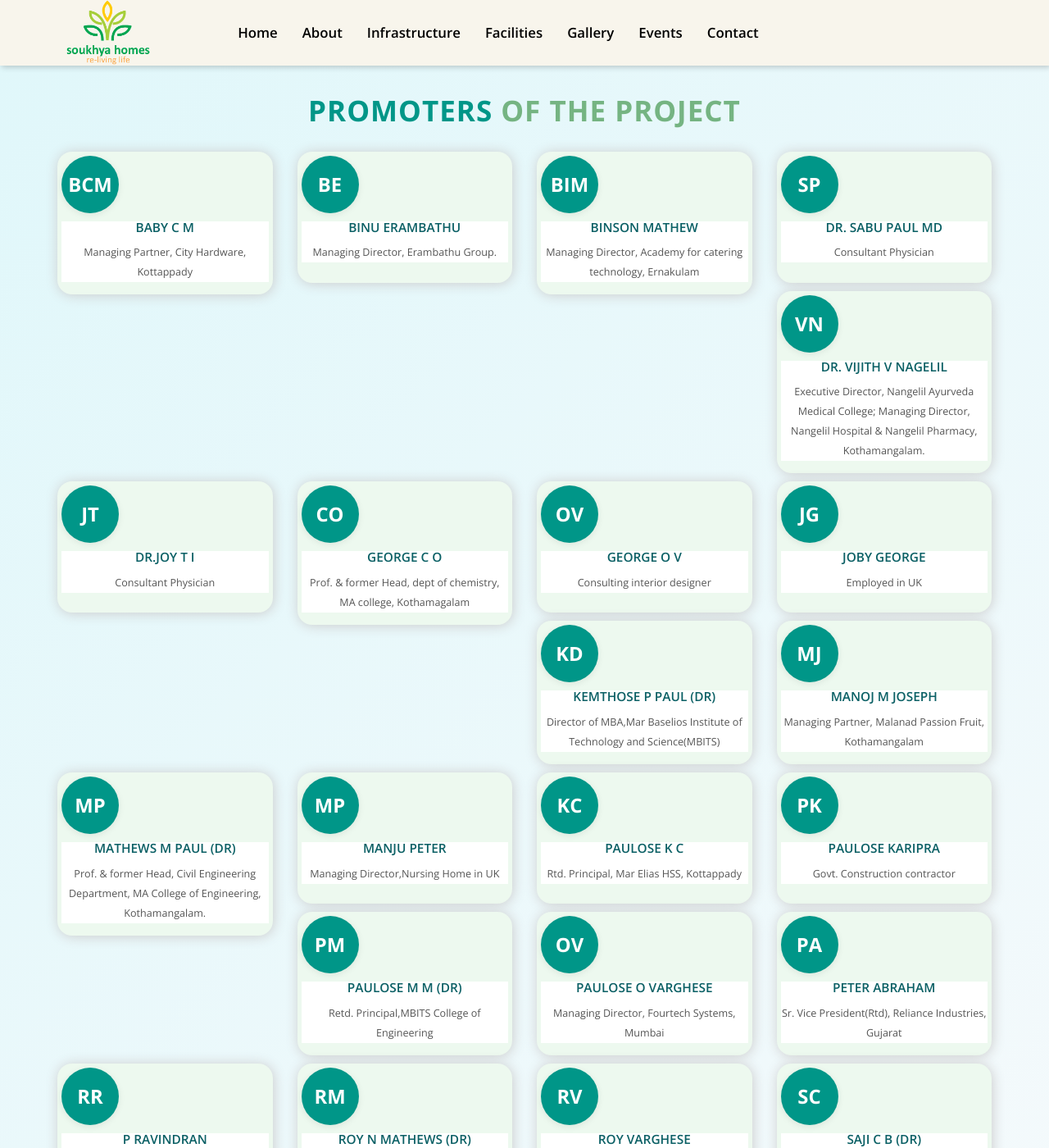
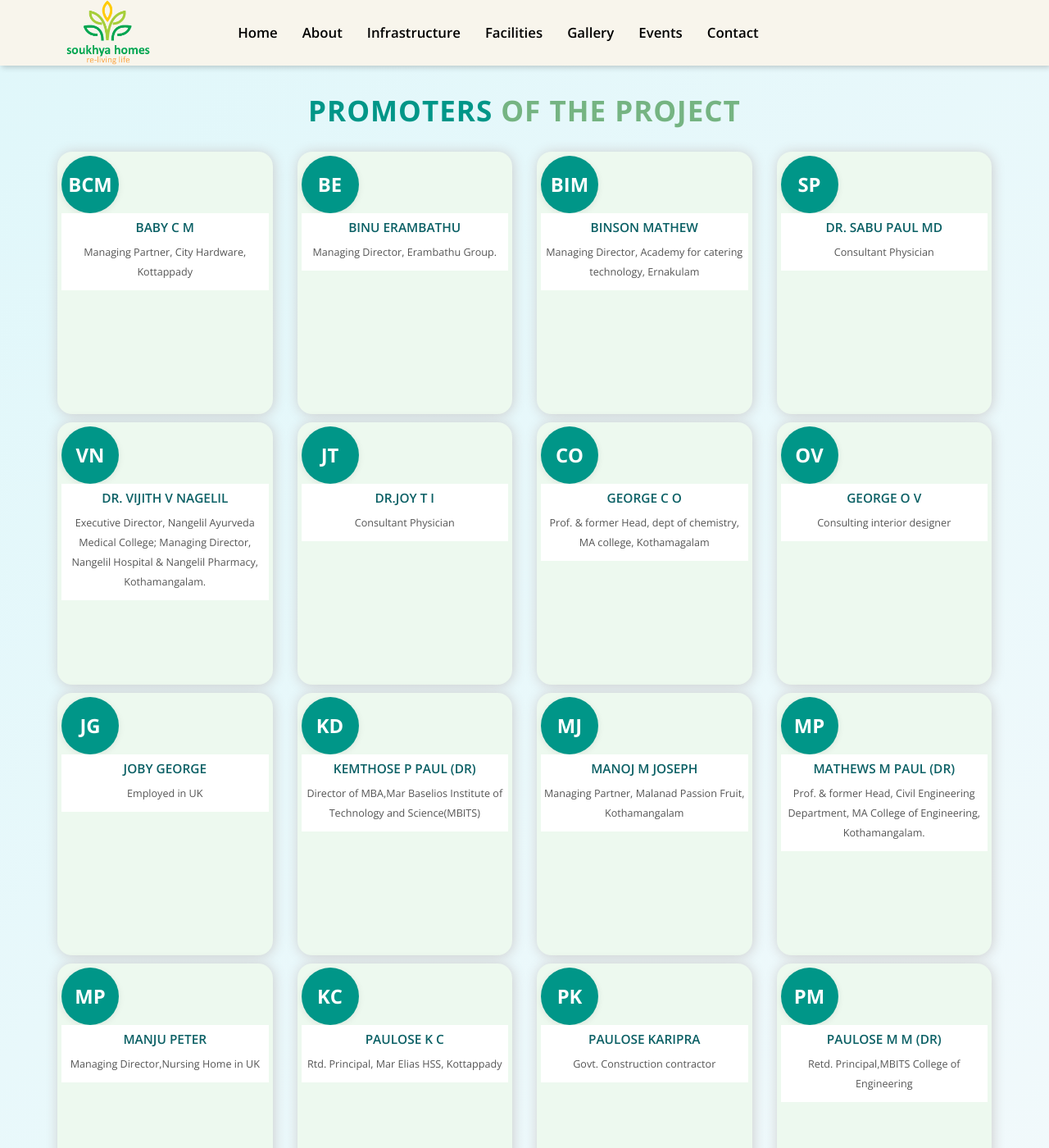
Before and after one commit to soukhyahomes/soukhyahomes.github.io, a Jekyll site: the page built from about.md, in a window 1280 px wide and 1400 px high, scrolled down 1031 px. Shown: the whole window at 82% size. Built offline with Jekyll 4.4.1, drawn with Linux system fonts in a browser that asks for light colours; nearby versions of some CDN libraries.

Commit message:
Promoters

```diff
--- a/_layouts/about.html
+++ b/_layouts/about.html
@@ -380,6 +380,11 @@
             border-radius: 18px;
             transition: transform 0.2s, box-shadow 0.2s;
             background: #fff;
+            display: flex;
+            flex-direction: column;
+            height: 320px; /* Standardized height based on DR. VIJITH V NAGELIL's card */
+            min-height: 320px;
+            max-height: 320px;
         }
         .promoter-card:hover {
             transform: translateY(-8px) scale(1.03);
```
